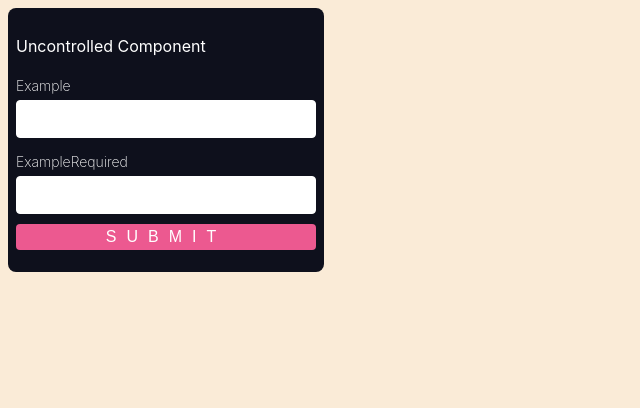
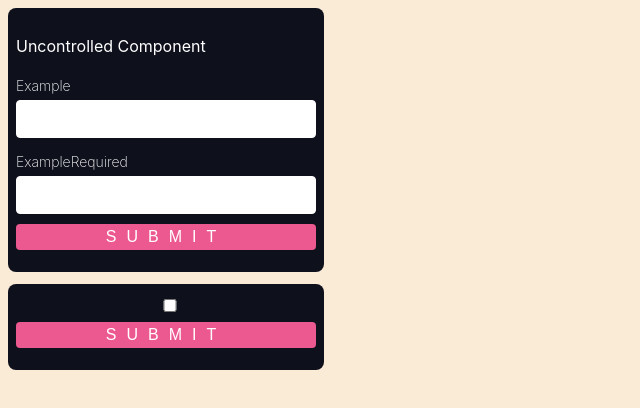
Before and after one commit to sawadyecma/react-form-sample, a React (Vite) app: page / in a window 1280 px wide. Shown: the top 408 px of the page, without its empty margins (0-640 px from the left). Built offline with nearby package versions, Linux system fonts and the light colour scheme.

Commit message:
feat: form-02

```diff
--- a/src/App.tsx
+++ b/src/App.tsx
@@ -1,11 +1,18 @@
 import { Form_01 } from "./comps/form-01";
+import { Form_02 } from "./comps/form-02";
 import "./style.css";
 
 function App() {
   return (
-    <>
+    <div
+      style={{
+        display: "grid",
+        gap: 12,
+      }}
+    >
       <Form_01 />
-    </>
+      <Form_02 />
+    </div>
   );
 }
 
--- /dev/null
+++ b/src/comps/form-02.tsx
@@ -0,0 +1,51 @@
+import { useForm, Controller, type SubmitHandler } from "react-hook-form";
+
+interface IFormInputs {
+  isOk: boolean;
+}
+
+export function Form_02() {
+  const { handleSubmit, control, formState, watch } = useForm<IFormInputs>({
+    defaultValues: {
+      isOk: false,
+    },
+  });
+  const onSubmit: SubmitHandler<IFormInputs> = (data) => console.log(data);
+  console.log(watch("isOk")); // you can watch individual input by pass the name of the input
+
+  return (
+    <form className="form" onSubmit={handleSubmit(onSubmit)}>
+      <Controller
+        name="isOk"
+        control={control}
+        rules={{ required: "Please check it!" }}
+        render={({ field }) => (
+          <Checkbox checked={field.value} onChange={field.onChange} />
+        )}
+      />
+      {formState.errors.isOk && (
+        <p className="error-msg">{formState.errors.isOk.message}</p>
+      )}
+      <input type="submit" />
+    </form>
+  );
+}
+
+// eslint-disable-next-line react-refresh/only-export-components
+const Checkbox = ({
+  checked,
+  onChange,
+}: {
+  checked: boolean;
+  onChange: (checked: boolean) => void;
+}) => {
+  return (
+    <input
+      type="checkbox"
+      checked={checked}
+      onChange={(e) => {
+        onChange(e.target.checked);
+      }}
+    />
+  );
+};
```
